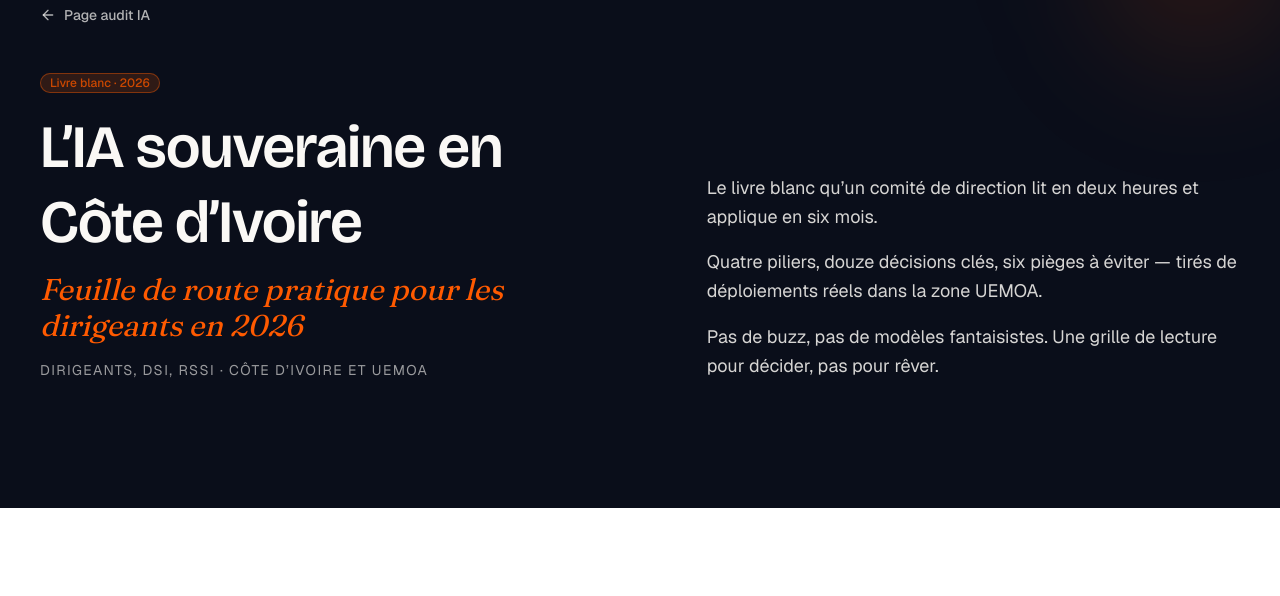
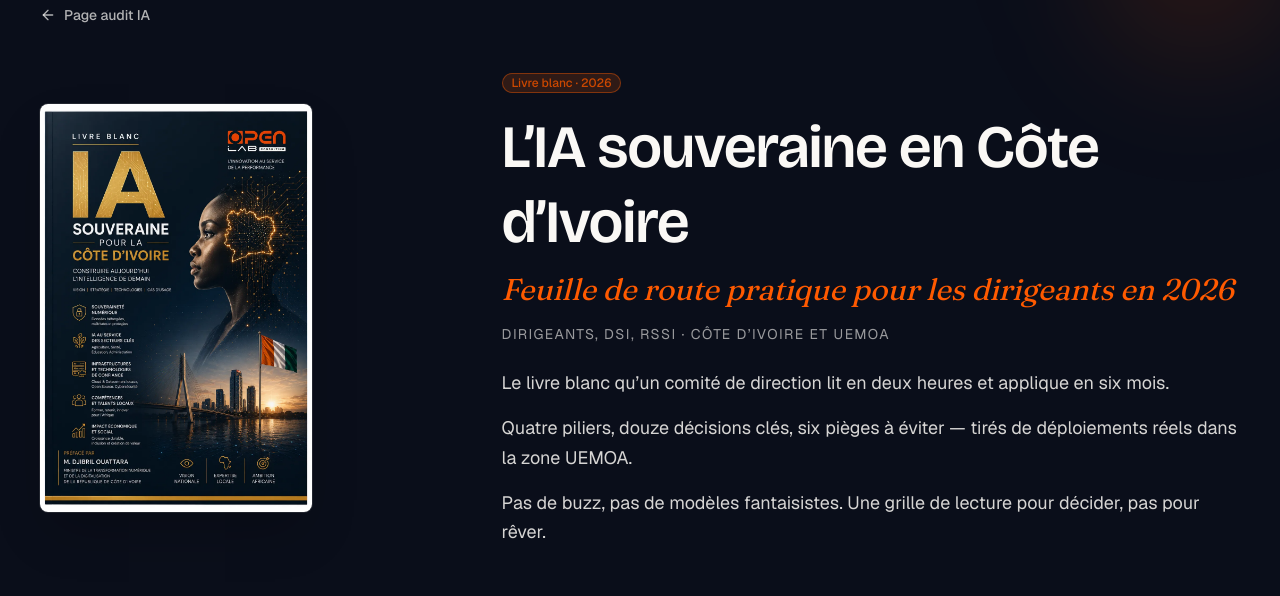
Before and after one commit to Couldevlop/openlabconsulting, a Next.js app: page /livres-blancs/ia-souveraine-ci-2026 in a window 1280 px wide. Shown: the part 188-784 px from the top of the page. Built offline with nearby package versions, Linux system fonts and the light colour scheme; no server answers.

Commit message:
feat(livre-blanc): couverture « IA souveraine » sur la fiche + carte CTA home
Câble la couverture réelle du livre blanc (1024x1536, webp 161 ko) dans le hero
de /livres-blancs/ia-souveraine-ci-2026 (+ og:image) et en vignette dans la carte
secondaire de la section Audit IA de la homepage.

```diff
--- a/app/(site)/livres-blancs/[slug]/page.tsx
+++ b/app/(site)/livres-blancs/[slug]/page.tsx
@@ -1,4 +1,5 @@
 import type { Metadata } from 'next';
+import Image from 'next/image';
 import Link from 'next/link';
 import { notFound } from 'next/navigation';
 import { ArrowLeft, Download, Mail } from 'lucide-react';
@@ -8,6 +9,7 @@ import { Card } from '@/components/atoms/Card';
 import { Container } from '@/components/atoms/Container';
 import { Eyebrow } from '@/components/atoms/Eyebrow';
 import { Heading } from '@/components/atoms/Heading';
+import { cn } from '@/lib/cn';
 
 interface Whitepaper {
   slug: string;
@@ -19,6 +21,8 @@ interface Whitepaper {
   pitch: readonly string[];
   status: 'draft' | 'published';
   publicationLabel: string;
+  /** Couverture (chemin public). Affichée dans le hero si présente. */
+  cover?: { src: string; width: number; height: number };
 }
 
 /**
@@ -47,6 +51,11 @@ const WHITEPAPERS: Record<string, Whitepaper> = {
     ],
     status: 'draft',
     publicationLabel: 'En rédaction — sortie prévue T2 2026',
+    cover: {
+      src: '/livres-blancs/ia-souveraine-couverture.webp',
+      width: 1024,
+      height: 1536,
+    },
   },
 };
 
@@ -68,6 +77,23 @@ export async function generateMetadata({
     title: `${wp.title} — ${wp.subtitle}`,
     description: wp.pitch[0],
     alternates: { canonical: `/livres-blancs/${wp.slug}` },
+    openGraph: {
+      title: `${wp.title} · ${wp.subtitle}`,
+      description: wp.pitch[0],
+      type: 'article',
+      ...(wp.cover
+        ? {
+            images: [
+              {
+                url: wp.cover.src,
+                width: wp.cover.width,
+                height: wp.cover.height,
+                alt: `Couverture du livre blanc « ${wp.title} »`,
+              },
+            ],
+          }
+        : {}),
+    },
   };
 }
 
@@ -103,7 +129,28 @@ export default async function WhitepaperPage({
             Page audit IA
           </Link>
 
-          <div className="mt-10 grid gap-12 lg:grid-cols-[1.1fr_1fr] lg:items-end lg:gap-20">
+          <div
+            className={cn(
+              'mt-10 grid gap-12 lg:items-center lg:gap-16',
+              wp.cover
+                ? 'lg:grid-cols-[0.7fr_1.3fr]'
+                : 'lg:grid-cols-[1.1fr_1fr] lg:items-end lg:gap-20',
+            )}
+          >
+            {wp.cover ? (
+              <div className="mx-auto w-full max-w-[17rem] lg:mx-0">
+                <Image
+                  src={wp.cover.src}
+                  alt={`Couverture du livre blanc « ${wp.title} — ${wp.subtitle} »`}
+                  width={wp.cover.width}
+                  height={wp.cover.height}
+                  priority
+                  sizes="(min-width: 1024px) 17rem, (min-width: 640px) 50vw, 75vw"
+                  className="h-auto w-full rounded-lg shadow-2xl ring-1 ring-[var(--color-ol-ivory)]/10"
+                />
+              </div>
+            ) : null}
+
             <div>
               <Badge tone="orange">Livre blanc · 2026</Badge>
               <Heading
@@ -119,12 +166,12 @@ export default async function WhitepaperPage({
               <p className="mt-4 text-sm tracking-widest text-[var(--color-ol-ivory)]/60 uppercase">
                 {wp.audience}
               </p>
-            </div>
 
-            <div className="space-y-4 text-lg leading-relaxed text-[var(--color-ol-ivory)]/85">
-              {wp.pitch.map((p, i) => (
-                <p key={i}>{p}</p>
-              ))}
+              <div className="mt-6 space-y-4 text-lg leading-relaxed text-[var(--color-ol-ivory)]/85">
+                {wp.pitch.map((p, i) => (
+                  <p key={i}>{p}</p>
+                ))}
+              </div>
             </div>
           </div>
         </Container>
--- a/components/sections/AuditIaCta.tsx
+++ b/components/sections/AuditIaCta.tsx
@@ -1,4 +1,5 @@
 import type { ReactElement } from 'react';
+import Image from 'next/image';
 import Link from 'next/link';
 import { ArrowRight, Download, Sparkles } from 'lucide-react';
 import { Badge } from '@/components/atoms/Badge';
@@ -152,6 +153,18 @@ export function AuditIaCta({
             data-testid="whitepaper-card"
             className="rounded-lg border border-[var(--color-ol-ivory)]/10 bg-[var(--color-ol-ivory)]/5 p-8 backdrop-blur-sm"
           >
+            <div className="flex items-start gap-5">
+              {whitepaperCard.cover ? (
+                <Image
+                  src={whitepaperCard.cover.src}
+                  alt={`Couverture du livre blanc « ${whitepaperCard.title} »`}
+                  width={whitepaperCard.cover.width}
+                  height={whitepaperCard.cover.height}
+                  sizes="80px"
+                  className="h-auto w-20 flex-shrink-0 rounded shadow-lg ring-1 ring-[var(--color-ol-ivory)]/10"
+                />
+              ) : null}
+              <div>
                 <Badge tone="orange">{whitepaperCard.badge}</Badge>
                 <Heading
                   id="whitepaper-title"
@@ -161,7 +174,9 @@ export function AuditIaCta({
                 >
                   {whitepaperCard.title}
                 </Heading>
-            <p className="mt-2 font-[family-name:var(--font-editorial)] text-lg text-[var(--color-ol-orange)] italic">
+              </div>
+            </div>
+            <p className="mt-3 font-[family-name:var(--font-editorial)] text-lg text-[var(--color-ol-orange)] italic">
               {whitepaperCard.subtitle}
             </p>
             <p className="mt-5 text-[var(--color-ol-ivory)]/80">
--- a/lib/cms/site-settings.ts
+++ b/lib/cms/site-settings.ts
@@ -40,6 +40,8 @@ export interface AuditIaCtaWhitepaper {
   ctaLabel: string;
   ctaHref: string;
   footnote: string;
+  /** Vignette de couverture (chemin public). Optionnelle. */
+  cover?: { src: string; width: number; height: number };
 }
 
 export interface AuditIaCtaContent {
@@ -126,6 +128,11 @@ export const AUDIT_IA_CTA_FALLBACK: AuditIaCtaContent = {
     ctaLabel: 'Télécharger le livre blanc',
     ctaHref: '/livres-blancs/ia-souveraine-ci-2026',
     footnote: 'Accès gratuit · PDF · ~25 pages · email pro requis.',
+    cover: {
+      src: '/livres-blancs/ia-souveraine-couverture.webp',
+      width: 1024,
+      height: 1536,
+    },
   },
 };
 
```
Also changed, not shown: public/livres-blancs/ia-souveraine-couverture.webp (added). Lines whose indentation alone changed are shown as unchanged.
